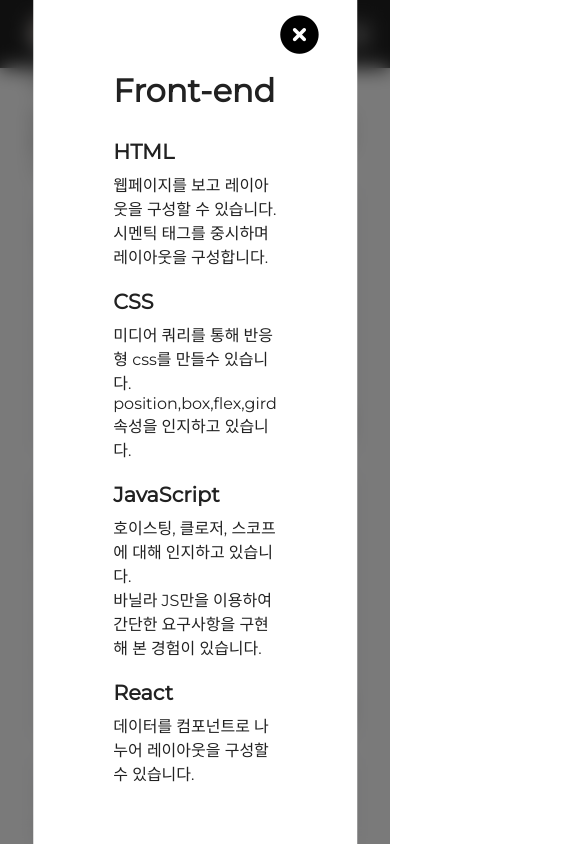
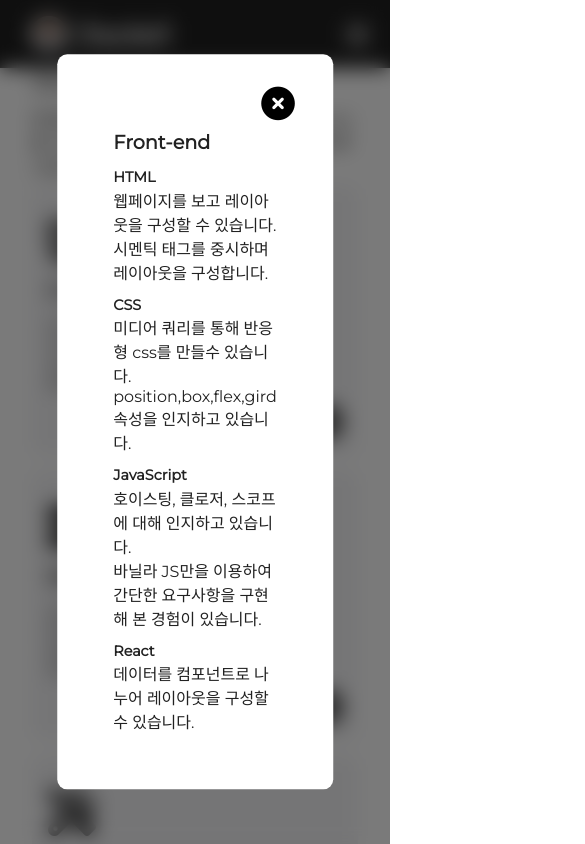
Before and after one commit to wkdwlgo/portfolio, a plain HTML site: page index.html in a window 390 px wide. Both pictures are taken after a click on the button 326 px from the left and 2776 px from the top of the page. Shown: the part 2354-3198 px from the top of the page, 585 px wide, since content can reach past the window. Drawn offline with nearby package versions, Linux system fonts and the light colour scheme; a web font is replaced by a local one.

Commit message:
reactive css change-CSS

```diff
--- a/css/style.css
+++ b/css/style.css
@@ -390,10 +390,12 @@ header{
     position: relative;
     justify-content: space-between;
     align-items: center;
+    overflow: hidden;
 }
 .project{
     display: flex;
     justify-content: space-between;
+
 
 }
 .project__title__box{
@@ -468,7 +470,8 @@ header{
     display: none;
 }
 .project__metadata__hr{
-   width: 40rem;
+   width: 35rem;
+
 }
 /*aside*/
 .arrow{
@@ -514,9 +517,7 @@ header{
 .link__icon{
     color: var(--color-gray);
 }
-@media screen and (max-width:920px) {
 
-}
 
 @media screen and (max-width:768px){
 
@@ -593,8 +594,29 @@ header{
         font-size: 0.9rem;
     }
     /* skills */
+    /* 1rem 3rem 1.5rem 3rem; */
     .skills{
         grid-template-columns: 1fr;
+    }
+    .close__btn__icon{
+        font-size: 2.1rem;
+    }
+    .skills__info__ul{
+        padding: 0.5rem 1.5rem 0.75rem 1.5rem;
+    }
+    .skills__info__title{
+        font-size: 1.2rem;
+        font-weight: 900;
+        padding-bottom: 0.9rem;
+
+    }
+    .skills__info__li{
+        padding-bottom: 0.75rem;
+    }
+    .skills__info__li__p{
+        font-size: 0.9rem;
+        font-weight: 900;
+        padding-bottom: 0.1rem;
     }
     /* work */
     .project{
@@ -608,7 +630,7 @@ header{
         display: block;
     }
     .project__metadata__hr{
-        width: 36rem;
+        width: 100%;
     }
     .project__site__do{
         display: flex;
@@ -622,3 +644,7 @@ header{
     }
 
 }
+
+@media screen and (max-width:400px) {
+
+}
--- a/index.html
+++ b/index.html
@@ -237,15 +237,11 @@
                             <div class="project__metadata__box project1__metadata__box">
                                 <p class="project__semi__title project__semi__title1">AI를 활용한 카트 물품 인식 프로그램 </p>
                                 <ul class="project__skills project__skills1">
-                                <li class="project__skills__li">AI</li>
-                                <li class="project__skills__li">Python</li>
                                 <li class="project__skills__li">JavaScript</li>
                                 <li class="project__skills__li">Django</li>
-                                <li class="project__skills__li">Yolov5</li>
                                 <li class="project__skills__li">BootStrap</li>
                                 <li class="project__skills__li">HTML</li>
                                 <li class="project__skills__li">CSS</li>
-                                <li class="project__skills__li">MySQL</li>
                                 </ul>
                                 <p class="project__position project__position1">프론트엔드 팀원</p>
                                 <ul class="project__do project__do1">
```
